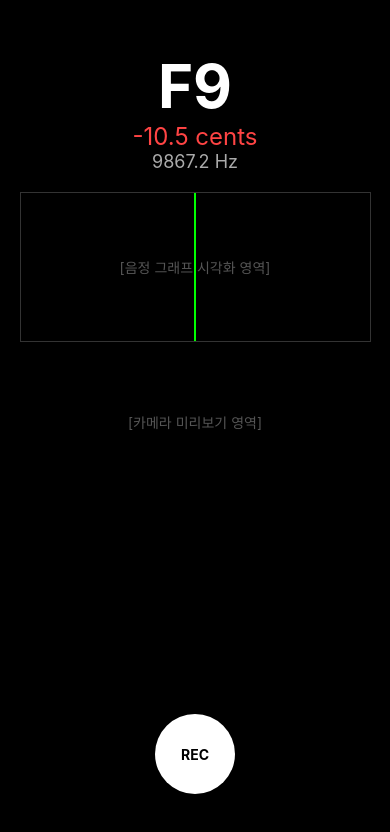
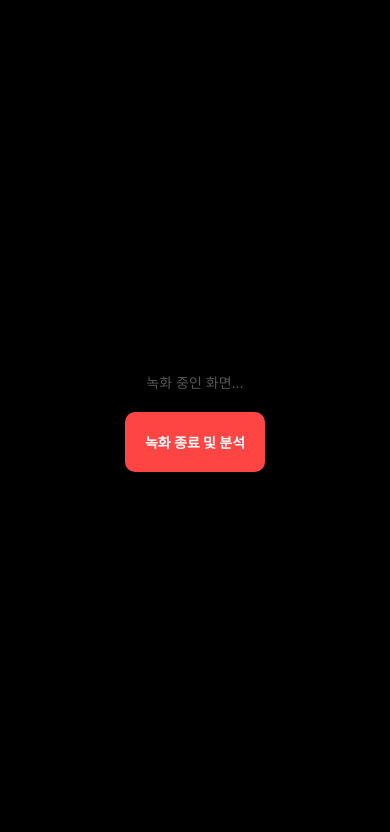
Before and after one commit to Samkimtp/iROOM-MVP, a React Native app: screen / in a window 390 px wide. Shown: the top 832 px of the page. Built offline with nearby package versions, Linux system fonts and the light colour scheme.

Commit message:
feat: 연주 분석 결과 요약(PR Overlay) UI 구현

```diff
--- a/App.js
+++ b/App.js
@@ -1,59 +1,79 @@
 import React, { useState } from 'react';
-import { View, Text, StyleSheet, TouchableOpacity } from 'react-native';
+import { View, Text, StyleSheet, TouchableOpacity, ImageBackground } from 'react-native';
 
 const App = () => {
-  const [isRecording, setIsRecording] = useState(false);
+  const [showResult, setShowResult] = useState(false);
+
+  // 연주 종료 후 보여줄 가짜 데이터 (나중에 실제 데이터로 연결될 부분)
+  const resultData = {
+    playTime: "05:01",
+    pitchAccuracy: "92%",
+    rhythmStability: "88%",
+    date: "2026. 4. 29. 오전 9:10"
+  };
 
   return (
     <View style={styles.container}>
-      {/* 1. 카메라 영역 (지금은 검은 배경) */}
-      <View style={styles.cameraPlaceholder}>
-        <Text style={styles.infoText}>[카메라 미리보기 영역]</Text>
+      {!showResult ? (
+        /* --- 녹화 화면 --- */
+        <View style={styles.fullScreen}>
+          <Text style={styles.guideText}>녹화 중인 화면...</Text>
+          <TouchableOpacity
+            style={styles.stopButton}
+            onPress={() => setShowResult(true)}
+          >
+            <Text style={styles.buttonText}>녹화 종료 및 분석</Text>
+          </TouchableOpacity>
         </View>
+      ) : (
+        /* --- 결과 요약 화면 (사진 2 스타일) --- */
+        <View style={styles.fullScreen}>
+          <View style={styles.resultOverlay}>
+            <Text style={styles.prTitle}>NEW PR</Text>
 
-      {/* 2. 실시간 튜너 정보 영역 (사진 1 상단 참고) */}
-      <View style={styles.tunerOverlay}>
-        <View style={styles.pitchInfo}>
-          <Text style={styles.noteText}>F9</Text>
-          <Text style={styles.centsText}>-10.5 cents</Text>
-          <Text style={styles.hzText}>9867.2 Hz</Text>
+            <View style={styles.statsContainer}>
+              <View style={styles.statLine}>
+                <Text style={styles.statValue}>{resultData.playTime}</Text>
+                <Text style={styles.statLabel}>거리(실제 연주 시간)</Text>
               </View>
-
-        {/* 3. 튜너 그래프 (자리만 만들기) */}
-        <View style={styles.graphPlaceholder}>
-          <View style={styles.targetLine} />
-          <Text style={styles.infoText}>[음정 그래프 시각화 영역]</Text>
+              <View style={styles.statLine}>
+                <Text style={styles.statValue}>{resultData.pitchAccuracy}</Text>
+                <Text style={styles.statLabel}>음정 정확도</Text>
+              </View>
+              <View style={styles.statLine}>
+                <Text style={styles.statValue}>{resultData.rhythmStability}</Text>
+                <Text style={styles.statLabel}>박자 안정감</Text>
+              </View>
+              <Text style={styles.dateText}>{resultData.date}</Text>
             </View>
           </View>
 
-      {/* 4. 하단 컨트롤 버튼 */}
-      <View style={styles.controls}>
           <TouchableOpacity
-          style={[styles.recordButton, isRecording && styles.recording]}
-          onPress={() => setIsRecording(!isRecording)}
+            style={styles.saveButton}
+            onPress={() => setShowResult(false)}
           >
-          <Text style={styles.buttonText}>{isRecording ? "STOP" : "REC"}</Text>
+            <Text style={styles.buttonText}>영상 저장 및 공유</Text>
           </TouchableOpacity>
         </View>
+      )}
     </View>
   );
 };
 
 const styles = StyleSheet.create({
   container: { flex: 1, backgroundColor: '#000' },
-  cameraPlaceholder: { flex: 1, justifyContent: 'center', alignItems: 'center' },
-  tunerOverlay: { position: 'absolute', top: 50, width: '100%', alignItems: 'center' },
-  pitchInfo: { alignItems: 'center', marginBottom: 20 },
-  noteText: { fontSize: 60, color: '#fff', fontWeight: 'bold' },
-  centsText: { fontSize: 24, color: '#ff4444' },
-  hzText: { fontSize: 18, color: '#aaa' },
-  graphPlaceholder: { width: '90%', height: 150, borderWidth: 1, borderColor: '#333', justifyContent: 'center', alignItems: 'center' },
-  targetLine: { position: 'absolute', width: 2, height: '100%', backgroundColor: '#00ff00' },
-  controls: { position: 'absolute', bottom: 50, width: '100%', alignItems: 'center' },
-  recordButton: { width: 80, height: 80, borderRadius: 40, backgroundColor: '#fff', justifyContent: 'center', alignItems: 'center' },
-  recording: { backgroundColor: '#ff4444' },
-  buttonText: { fontWeight: 'bold' },
-  infoText: { color: '#555' }
+  fullScreen: { flex: 1, justifyContent: 'center', alignItems: 'center' },
+  resultOverlay: { width: '90%', padding: 20, backgroundColor: 'rgba(0,0,0,0.6)', borderRadius: 15 },
+  prTitle: { fontSize: 80, fontWeight: '900', color: '#fff', fontStyle: 'italic', marginBottom: 20 },
+  statsContainer: { alignSelf: 'flex-end' },
+  statLine: { alignItems: 'flex-end', marginBottom: 15 },
+  statValue: { fontSize: 32, color: '#fff', fontWeight: 'bold' },
+  statLabel: { fontSize: 14, color: '#ccc' },
+  dateText: { color: '#888', marginTop: 10 },
+  stopButton: { padding: 20, backgroundColor: '#ff4444', borderRadius: 10 },
+  saveButton: { marginTop: 30, padding: 20, backgroundColor: '#007AFF', borderRadius: 10 },
+  buttonText: { color: '#fff', fontWeight: 'bold' },
+  guideText: { color: '#555', marginBottom: 20 }
 });
 
 export default App;
```
Lines whose indentation alone changed are shown as unchanged.
